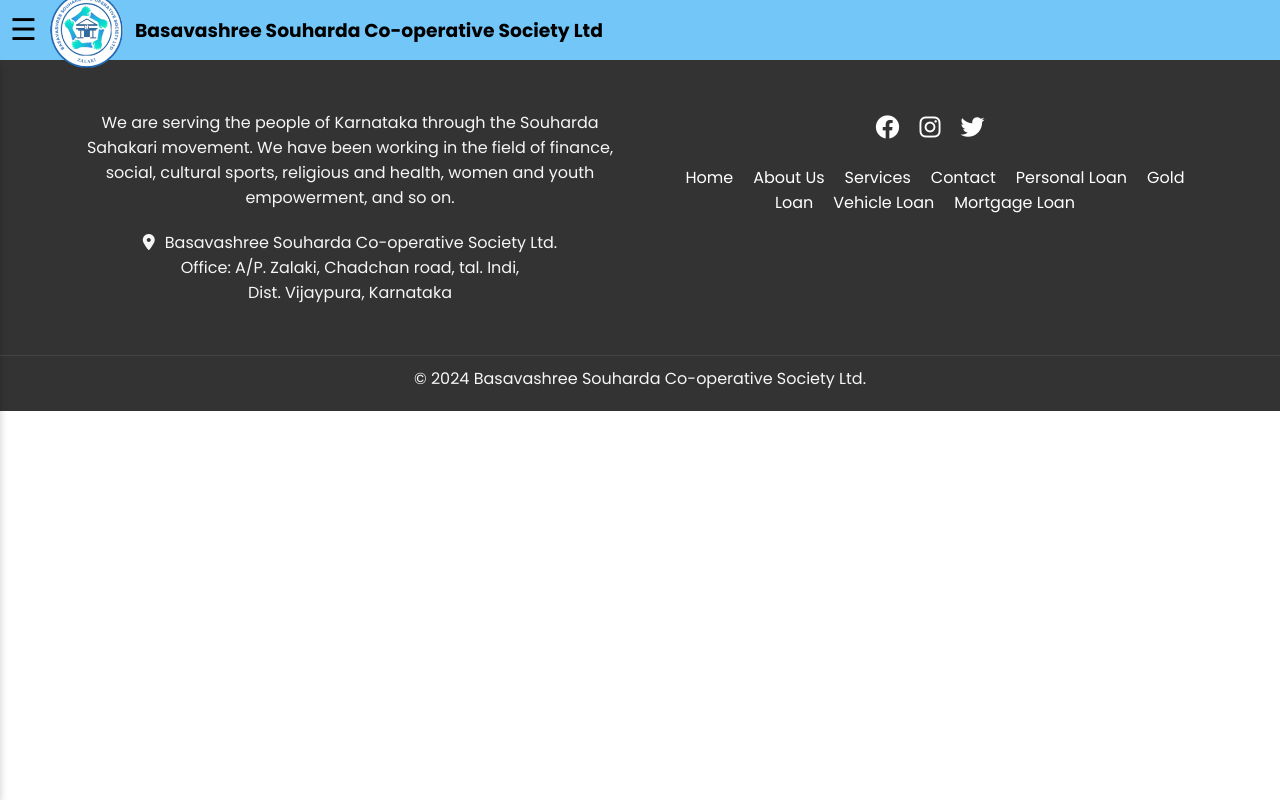
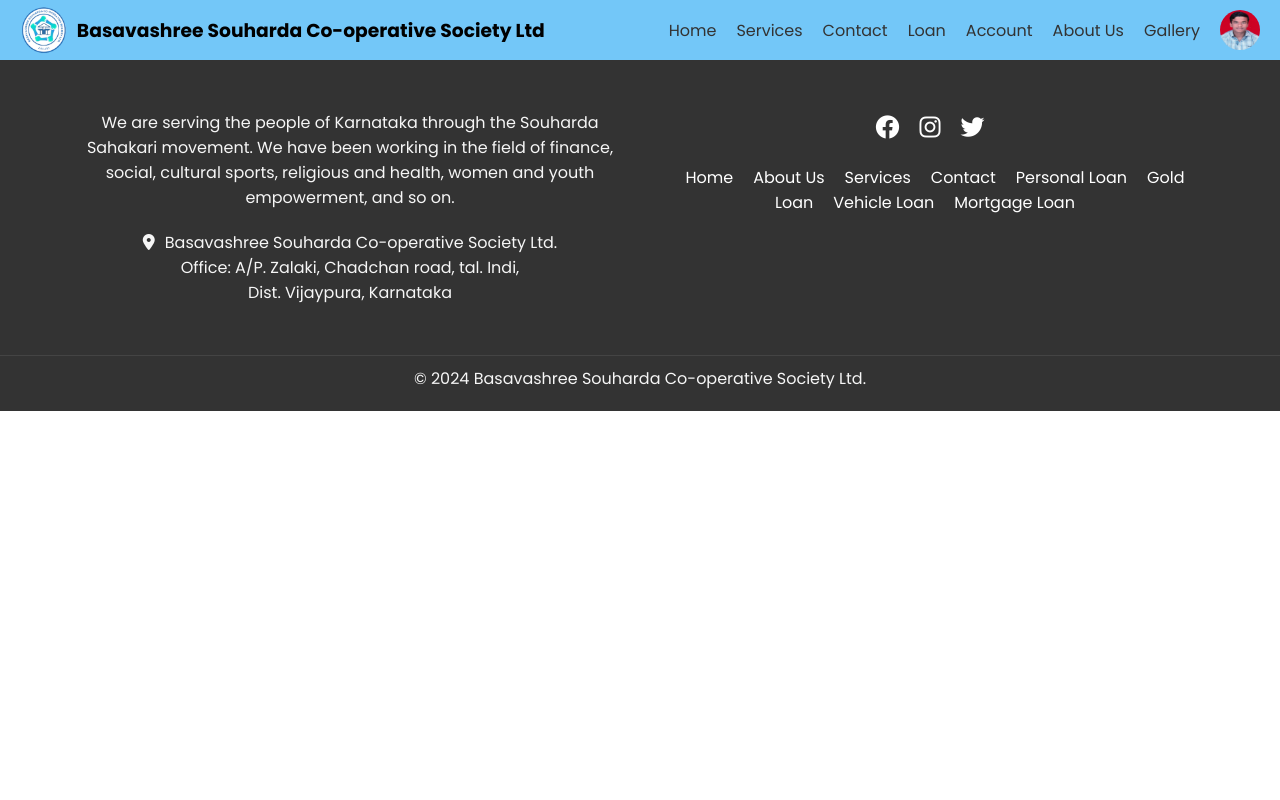
Before and after one commit to Siddhartha-Pandit/Basavashree, a React (Create React App) app in the folder frontend/bhavashree/: page / in a window 1280 px wide. Built offline with nearby package versions, Linux system fonts and the light colour scheme.

Commit message:
10.45PM 2024.08.01 nav bar design complter

```diff
--- a/frontend/bhavashree/src/App.css
+++ b/frontend/bhavashree/src/App.css
@@ -24,7 +24,7 @@
 }
 
 .image {
-  height: 10vh;
+  height: 3rem;
   margin: 0 10px;
 }
 
@@ -102,6 +102,11 @@
   display: flex;
   align-items: center;
   z-index: 1;
+}
+
+.auth-container {
+  display: flex;
+  align-items: center;
 }
 
 .profile-container {
@@ -221,26 +226,28 @@
 }
 
 /* Mobile and Tablet Navbar */
-@media (max-width: 1347px) {
+@media (max-width: 1023px) {
   .nav-container {
     position: fixed;
     top: 60px;
     left: -250px;
     height: calc(100vh - 60px);
     width: 250px;
-    background-color: rgb(115, 199, 248);
+    /* background-color: rgb(115, 199, 248); */
+    background-color: rgba(115, 199, 248, 1);
     display: flex;
     flex-direction: column;
     align-items: center;
-    justify-content: center;
+    justify-content: flex-start;
     padding-top: 10px;
     transition: left 0.3s ease;
-    box-shadow: 0px 4px 8px rgba(0, 0, 0, 0.2);
+    box-shadow: 4px 10px 8px rgba(0, 0, 0, 0.2);
   }
 
   .nav-container.open {
     left: 0;
   }
+
   header {
     justify-content: flex-start;
   }
@@ -283,8 +290,24 @@
     background-color: rgba(115, 199, 248, 0.8);
   }
 
+  .auth-container {
+    position: fixed;
+    bottom: 0;
+    left: 0;
+    right: 0;
+    padding: 10px;
+    background-color: rgba(115, 199, 248, 1);
+    display: flex;
+    justify-content: center;
+    box-shadow: 0px -2px 5px rgba(0, 0, 0, 0.2);
+  }
+
   .profile-container {
-    display: none;
+    display: flex;
+  }
+
+  .profile-pic {
+    margin: 0 auto;
   }
 }
 
@@ -294,6 +317,7 @@
     padding: 6px 0;
     margin: 0 2px;
   }
+
   .footer-container {
     flex-direction: column;
     align-items: center;
```
Also changed, not shown: 1 other file (tests, documents, lock files or other folders).
